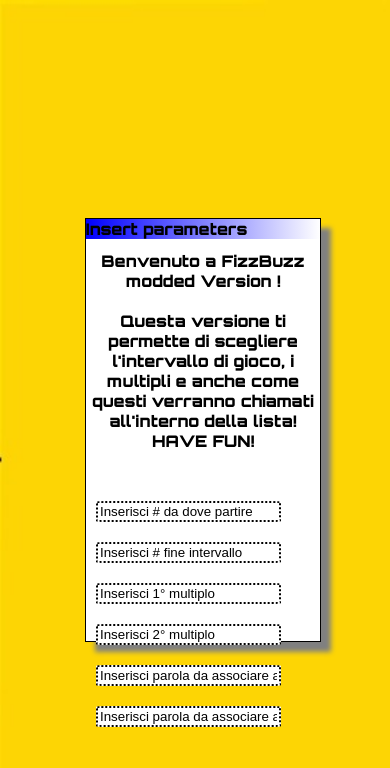
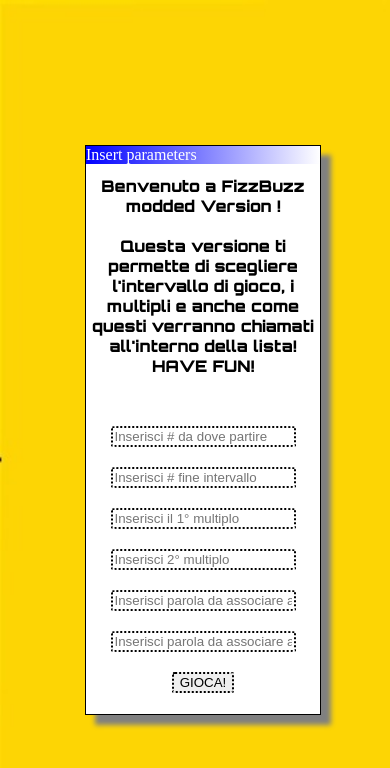
Before and after one commit to Frenzarectah/-javascript-FizzBuzz, a plain HTML site: page popup.html in a window 390 px wide. Drawn offline with Linux system fonts and the light colour scheme.

Commit message:
working on checking form - adding placeholders - adjusting window layout

```diff
--- a/css/style.css
+++ b/css/style.css
@@ -8,9 +8,6 @@
     align-items:center;
     background-image: url('../img/backgrnd.jpg');
     background-size: cover;
-}
-.sfoca{
-    filter:blur(10px);
 }
 .listing{
     justify-content:flex-start !important;
@@ -25,6 +22,9 @@
 }
 .container>span{
     margin:5px;
+}
+.text--white{
+    color:white;
 }
 .textOrbitron{
     font-family: 'Orbitron';
@@ -49,7 +49,7 @@
 }
 .window{
     width:60%;
-    height:50%;
+    height:auto;
     display:flex;
     flex-direction: column;
     align-items: center;
@@ -62,9 +62,13 @@
     padding:5% 5% 5% 5%;
     display:flex;
     flex-direction: column;
-    align-items: center;
+    justify-content:center;
+    align-items:center;
     width:100%;
     flex-wrap: wrap;
+}
+.text_container{
+    flex-direction:row;
 }
 .title{
     background-image:linear-gradient(to right,blue,white);
@@ -76,6 +80,9 @@
     margin:10px;
     border:2px black dotted;
     border-radius:5%;
+}
+input:invalid{
+    background-color:red;
 }
 @media only screen and (min-width:250px) and (max-width:600px){
 body{
@@ -92,4 +99,8 @@
 .btn_start{
     align-self: center;
 }
+.text_container{
+    flex-direction:column;
+    text-align: center;
 }
+}
--- a/js/script.js
+++ b/js/script.js
@@ -17,17 +17,11 @@
         }
     setTimeout(function(){ window.location.reload();}, 10000);
 }
-
-var acquireInput = () =>{                   /*script di input prova 1 */
-    var array = [];
-    array[0] = prompt("inserisci limite minimo");
-    array[1] = prompt("inserisci limite massimo");
-    array[2] = prompt("scegli il primo divisore");
-    array[3] = prompt("scegli il secondo divisore");
-    console.log(array);
-    return array;
+var checkForm = () =>{
+    var fields = document.getElementsByTagName("input");
+    var min = fields.getElementsByClassName("min");
+    var max = fields.getElementsByClassName("max");
+    var div1 = fields.getElementsByClassName("div1");
+    var div2 = fields.getElementsByClassName("div2");
+    var
 }
-var pulisci = () =>{
-var textfield = document.getElementsByClassName("text");
-textfield.value="";
-}
--- a/popup.html
+++ b/popup.html
@@ -6,17 +6,24 @@
         <script language="JavaScript" type="text/javascript" src="js/script.js"></script>
     </head>
     <body>
-        <div class="window textOrbitron">
-            <div class="title">Insert parameters</div>
-            <div class="box_container">
+        <div class="window">
+            <div class="title text--white">Insert parameters</div>
+            <div class="box_container textOrbitron">
             <div style="text-align:center">Benvenuto a FizzBuzz modded Version !</div><br>
             <div style="text-align:center">Questa versione ti permette di scegliere l'intervallo di gioco, i multipli e
             anche come questi verranno chiamati all'interno della lista!</div>
             <div style="text-align:center">HAVE FUN!</div>
             <br><br>
-            <div style="flex-direction:row"><input type="text" class="text min" value="Inserisci # da dove partire" onclick="pulisci();"><input type="text" class="text min" value="Inserisci # fine intervallo"></div>
-            <div style="flex-direction:row"><input type="text" class="text div1" value="Inserisci 1° multiplo"><input type="text" class="text div2" value="Inserisci 2° multiplo"></div>
-            <div style="flex-direction:row"><input type="text" class="text word1" value="Inserisci parola da associare al 1° multiplo"><input type="text" class="text word2" value="Inserisci parola da associare al 2° multiplo"></div>
+            <div class="text_container"><input type="text" class="min" placeholder="Inserisci # da dove partire" pattern="[0-9]">
+                                        <input type="text" class="min" placeholder="Inserisci # fine intervallo" pattern="[0-9]">
+            </div>
+            <div class="text_container"><input type="text" class="div1" placeholder="Inserisci il 1° multiplo" pattern="[0-5]">
+                                        <input type="text" class="div2" placeholder="Inserisci 2° multiplo" pattern="[0-5]">
+            </div>
+            <div class="text_container"><input type="text" class="word1" placeholder="Inserisci parola da associare al 1° multiplo" pattern="[^0-9].[a-z]">
+                                        <input type="text" class="word2" placeholder="Inserisci parola da associare al 2° multiplo" pattern="[^0-9].[a-z]">
+            </div>
+            <input type="button" value="GIOCA!" onclick="checkform();">
         </div>
         </div>
     </body>
```
